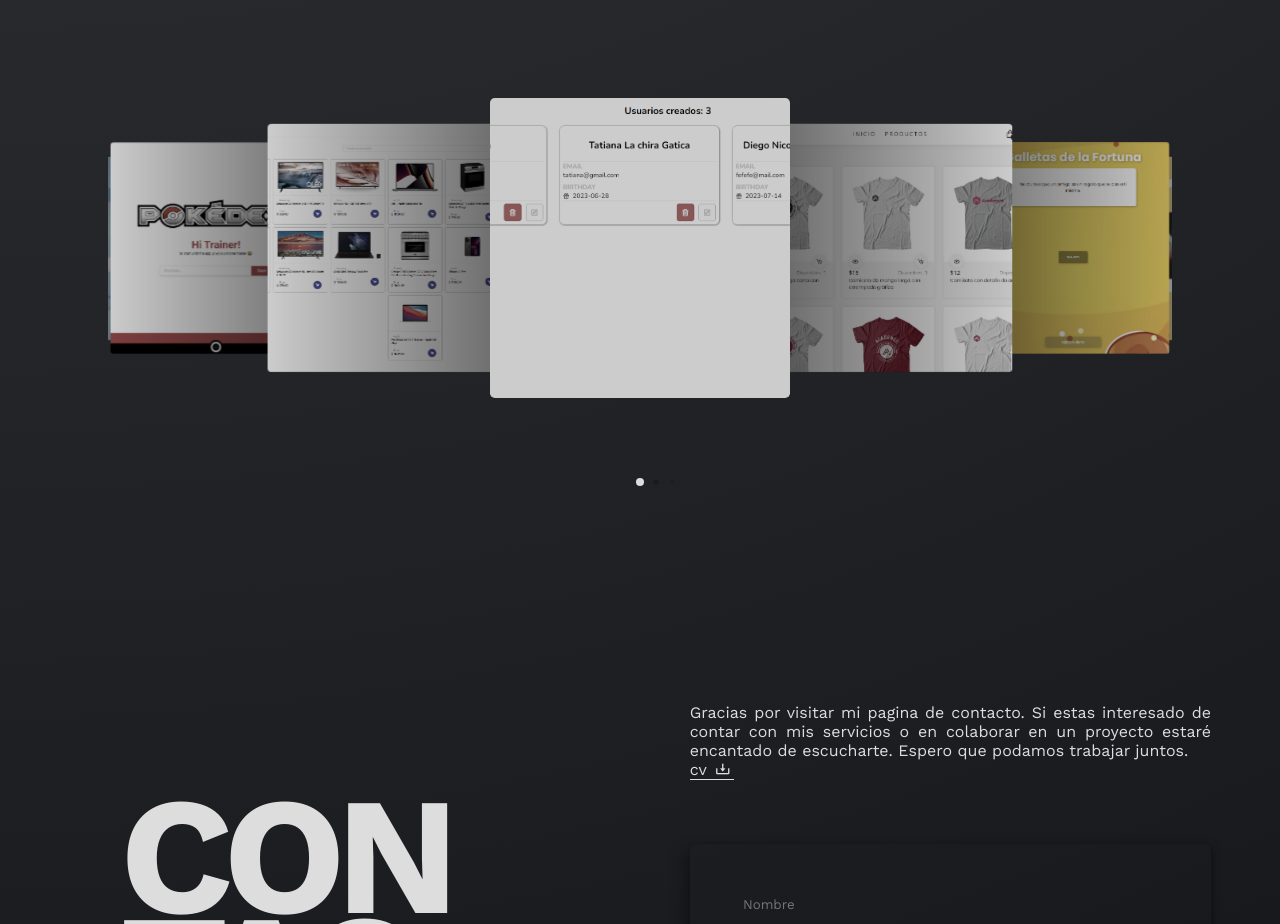
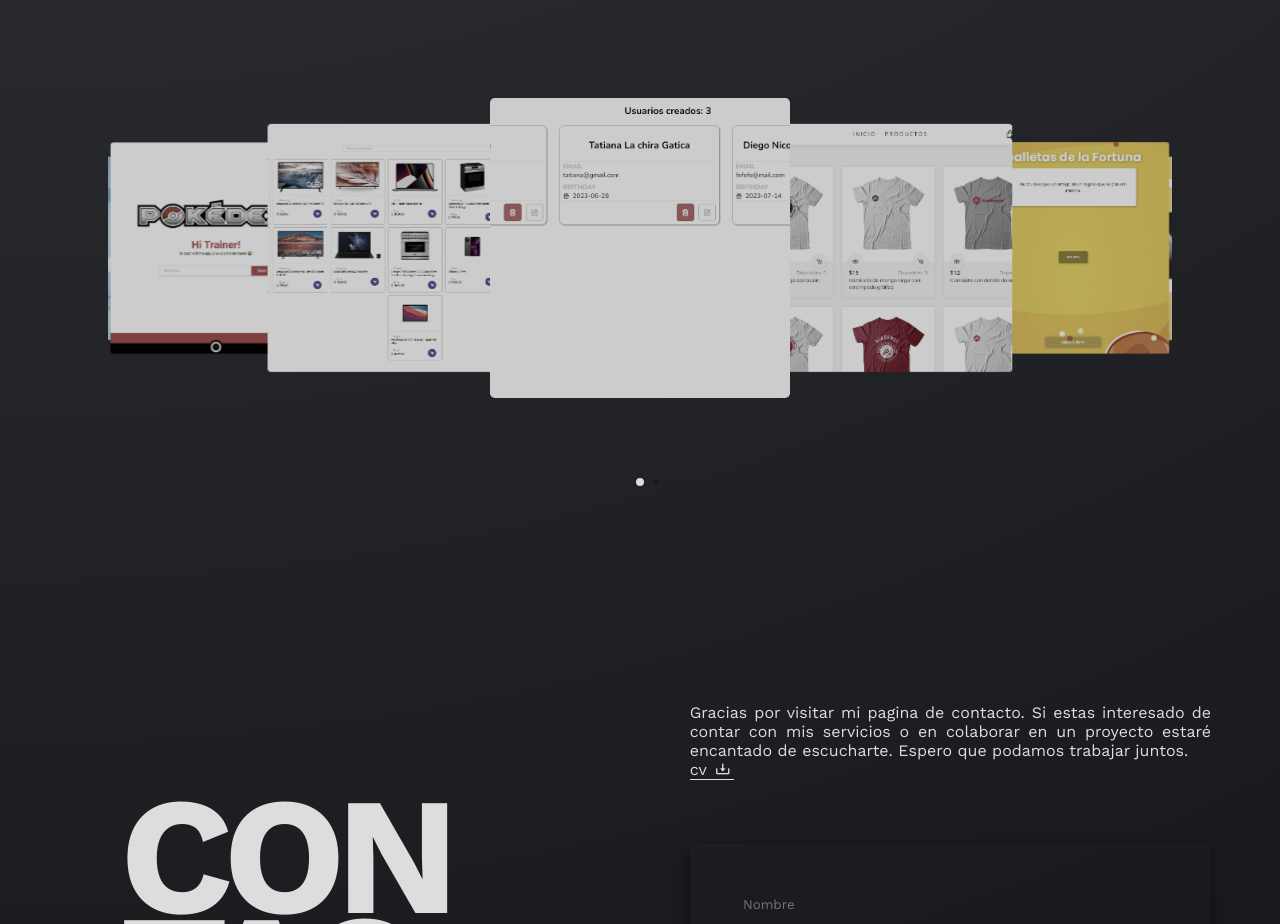
Before and after one commit to BrunoLeon18/Portafolio, a React (Vite) app: page / in a window 1280 px wide. Shown: the part 1835-2759 px from the top of the page. Built offline with nearby package versions, Linux system fonts and the light colour scheme.

Commit message:
correccion

```diff
--- a/src/App.css
+++ b/src/App.css
@@ -26,19 +26,19 @@
 }
 
 .swiper-3d .swiper-slide-shadow {
-    background: none;
+    background: none !important;
  }
  .swiper-3d .swiper-slide-shadow-left {
-   background: none;
+   background: none !important;
  }
  .swiper-3d .swiper-slide-shadow-right {
-    background: none;
+    background: none !important;
  }
  .swiper-3d .swiper-slide-shadow-top {
-    background: none;
+    background: none !important;
  }
  .swiper-3d .swiper-slide-shadow-bottom {
-    background: none;
+    background: none !important;
  }
 
 
```
